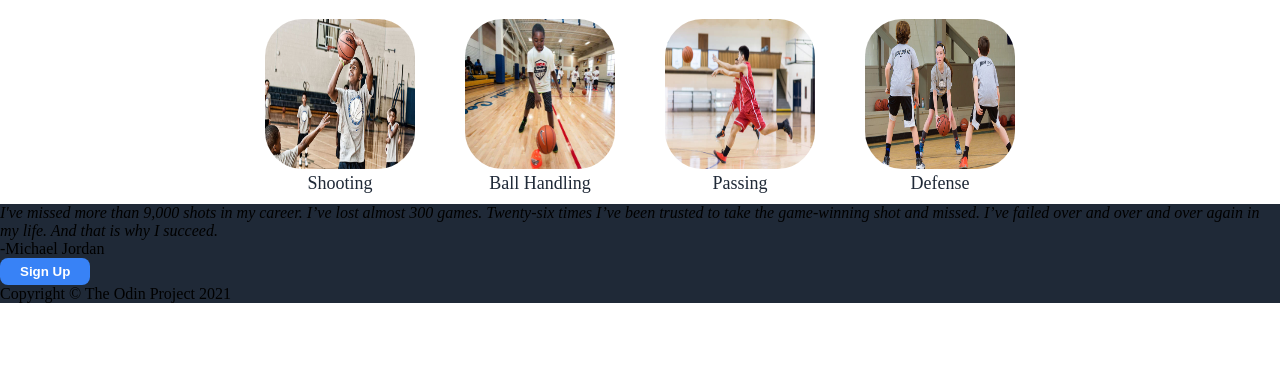
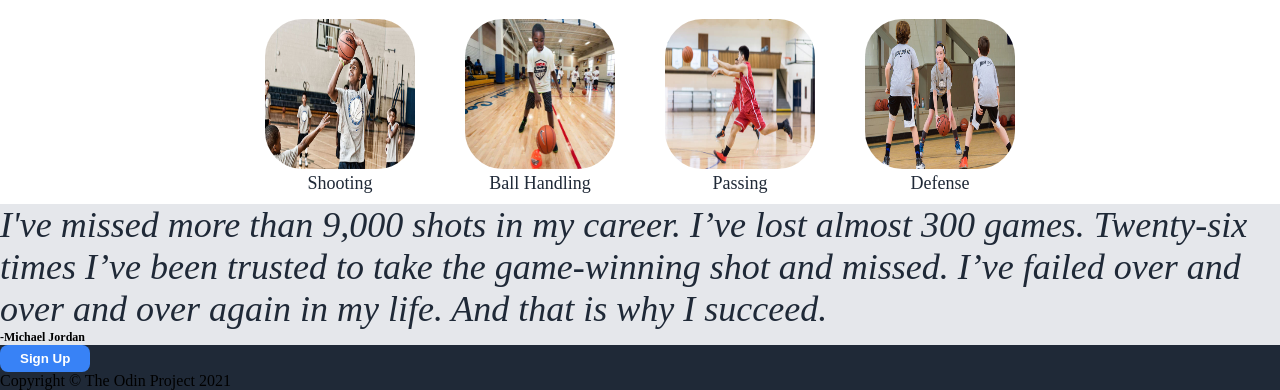
Before and after one commit to sblaize/landing-page, a plain HTML site: page index.html in a window 1280 px wide. Shown: the part 655-1045 px from the top of the page. Before the commit the page ends 958 px from the top, so only its background shows below. Drawn offline with Linux system fonts and the light colour scheme.

Commit message:
Added styling to quote and speaker

```diff
--- a/style.css
+++ b/style.css
@@ -139,3 +139,18 @@ gap: 50px;
     color: #1F2937;
     font-weight: 500;
 }
+
+.third {
+    background-color: #E5E7EB;
+}
+
+.quote {
+    font-size: 36px;
+    font-weight: lighter;
+    color: #1F2937;
+}
+
+.speaker {
+    font-size: 12px;
+    font-weight: bold;
+}
```
